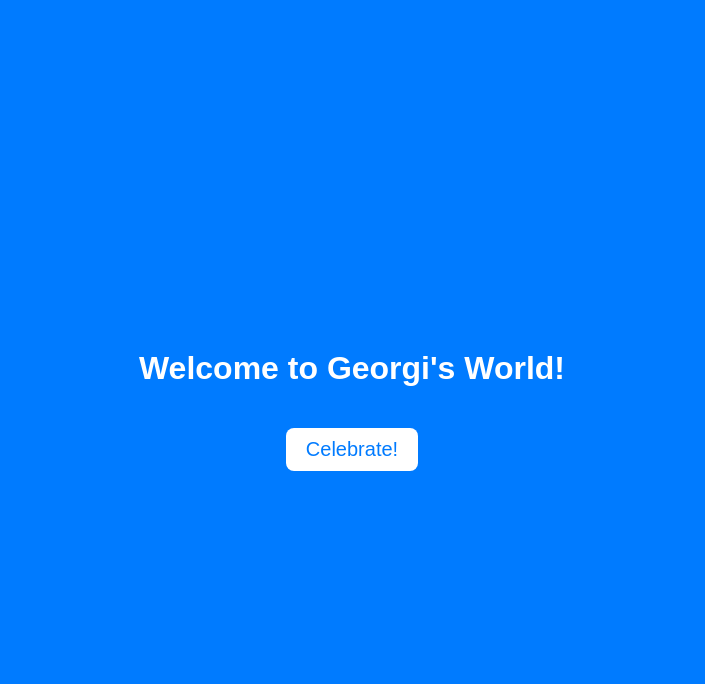
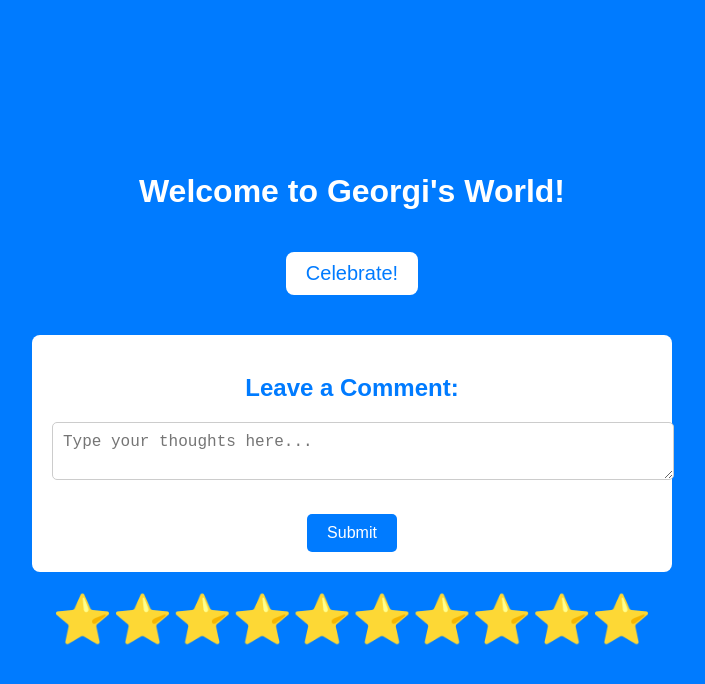
Before and after one commit to gogo446/gogo446.github.io, a plain HTML site: page index.html in a window 1280 px wide. Both pictures are taken after a click on the button "Celebrate!". Shown: the whole page, without its empty margins (288-993 px from the left). Drawn offline with nearby package versions, Linux system fonts and the light colour scheme.

Commit message:
Update index.html

```diff
--- a/index.html
+++ b/index.html
@@ -49,6 +49,7 @@
 
         /* Comment section styles */
         .comment-section {
+            display: none;
             margin-top: 40px;
             padding: 20px;
             background-color: white;
@@ -81,15 +82,65 @@
         .comment-button:hover {
             background-color: #0056b3;
         }
+
+        /* Star emojis */
+        .stars {
+            font-size: 3em;
+            color: gold;
+            margin-top: 20px;
+        }
     </style>
 </head>
 <body>
 
     <h1>Welcome to Georgi's World!</h1>
-    <button id="celebrateBtn" onclick="startConfetti()">Celebrate!</button>
+    <button id="celebrateBtn" onclick="startStars()">Celebrate!</button>
 
     <script src="https://cdn.jsdelivr.net/npm/canvas-confetti@1.5.1/dist/confetti.browser.min.js"></script>
     <script>
-        function startConfetti() {
-            // Trigger the confetti
-            var
+        function startStars() {
+            // Trigger the stars instead of confetti
+            var starCount = 10; // Number of stars to show
+            var starsContainer = document.createElement('div');
+            starsContainer.classList.add('stars');
+            document.body.appendChild(starsContainer);
+            for (let i = 0; i < starCount; i++) {
+                starsContainer.innerHTML += '⭐'; // Add star emojis
+            }
+
+            // Add shake effect to the button
+            var button = document.getElementById('celebrateBtn');
+            button.classList.add('shake');
+
+            // Remove shake class after animation ends
+            setTimeout(function() {
+                button.classList.remove('shake');
+            }, 500); // Duration of shake
+
+            // Show comment section after clicking the button
+            document.querySelector('.comment-section').style.display = 'block';
+        }
+    </script>
+
+    <!-- Comment Section -->
+    <div class="comment-section">
+        <h2>Leave a Comment:</h2>
+        <textarea id="commentBox" placeholder="Type your thoughts here..."></textarea>
+        <br>
+        <button class="comment-button" onclick="submitComment()">Submit</button>
+    </div>
+
+    <script>
+        function submitComment() {
+            var comment = document.getElementById('commentBox').value;
+            if(comment) {
+                alert("Your comment: " + comment);
+                document.getElementById('commentBox').value = ''; // Clear the comment box
+            } else {
+                alert("Please write something before submitting.");
+            }
+        }
+    </script>
+
+</body>
+</html>
```
